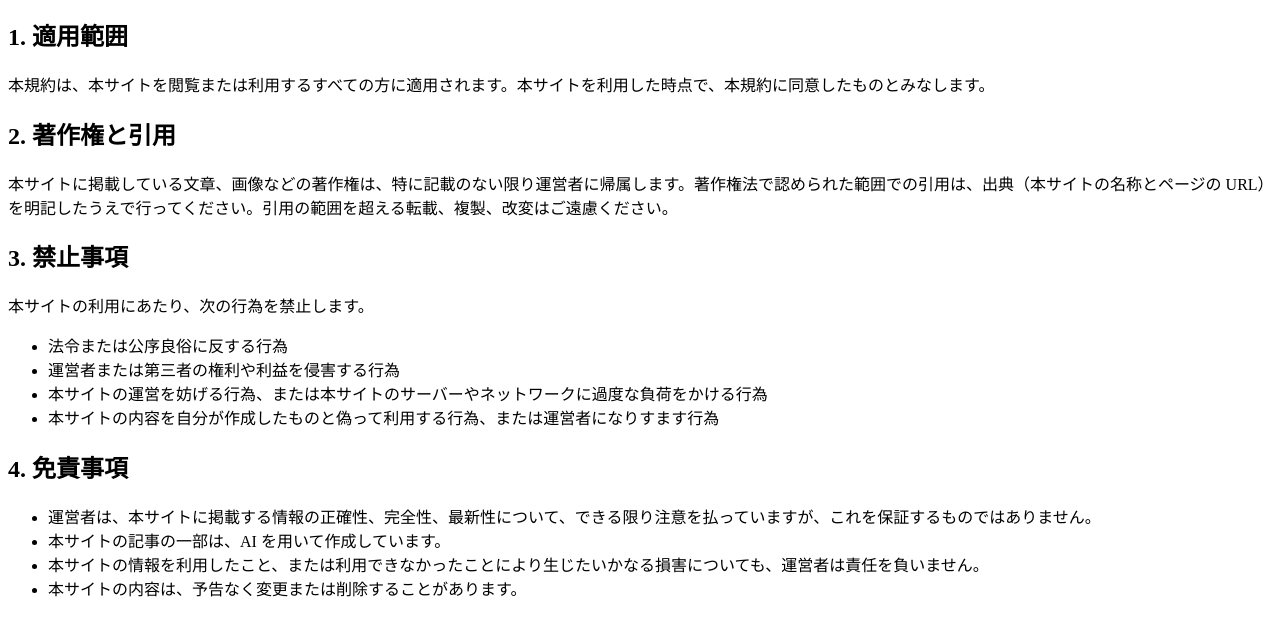
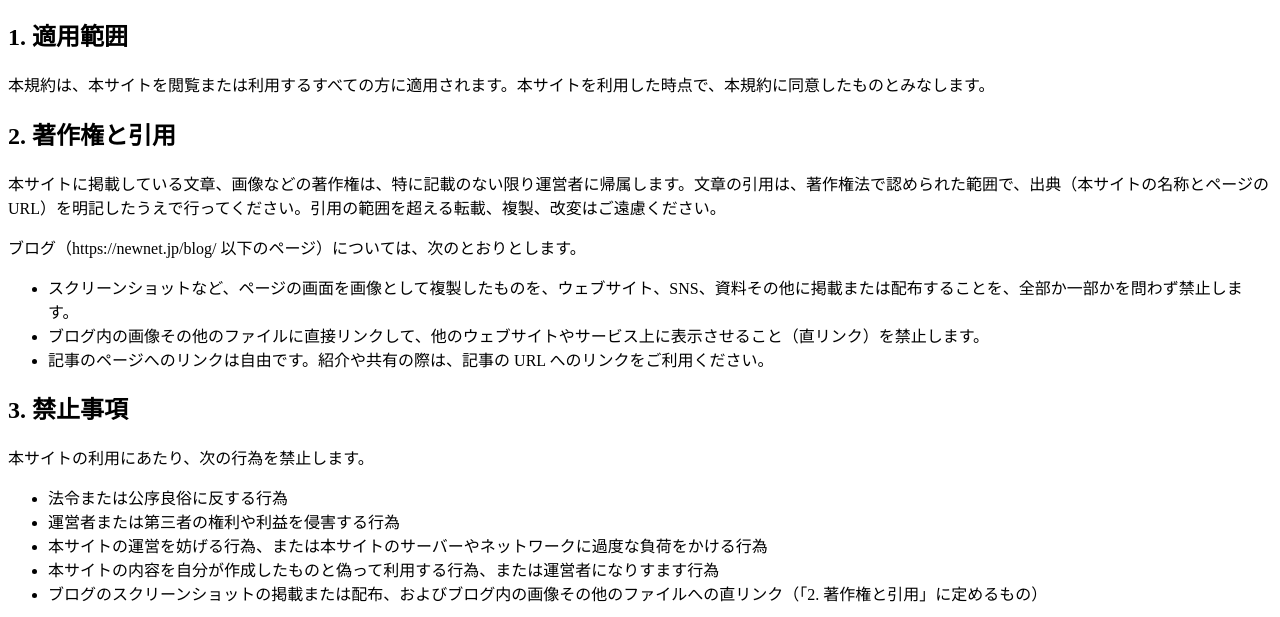
Before and after one commit to newnetjp/newnetjp.github.io, a plain HTML site: page terms/index.html in a window 1280 px wide. Shown: the part 140-757 px from the top of the page. Drawn offline with Linux system fonts and the light colour scheme.

Commit message:
ブログのスクリーンショット掲載と直リンクを禁止
- 利用規約の「著作権と引用」「禁止事項」に条項を追加
- ブログ2ページのフッターに注記を追加

Co-Authored-By: Claude Fable 5.2 <noreply@anthropic.com>
Claude-Session: https://claude.ai/code/session_01HuFpbgzK86nar8B8BkggRk

```diff
--- a/terms/index.html
+++ b/terms/index.html
@@ -15,7 +15,13 @@
 <p>本規約は、本サイトを閲覧または利用するすべての方に適用されます。本サイトを利用した時点で、本規約に同意したものとみなします。</p>
 
 <h2>2. 著作権と引用</h2>
-<p>本サイトに掲載している文章、画像などの著作権は、特に記載のない限り運営者に帰属します。著作権法で認められた範囲での引用は、出典（本サイトの名称とページの URL）を明記したうえで行ってください。引用の範囲を超える転載、複製、改変はご遠慮ください。</p>
+<p>本サイトに掲載している文章、画像などの著作権は、特に記載のない限り運営者に帰属します。文章の引用は、著作権法で認められた範囲で、出典（本サイトの名称とページの URL）を明記したうえで行ってください。引用の範囲を超える転載、複製、改変はご遠慮ください。</p>
+<p>ブログ（https://newnet.jp/blog/ 以下のページ）については、次のとおりとします。</p>
+<ul>
+<li>スクリーンショットなど、ページの画面を画像として複製したものを、ウェブサイト、SNS、資料その他に掲載または配布することを、全部か一部かを問わず禁止します。</li>
+<li>ブログ内の画像その他のファイルに直接リンクして、他のウェブサイトやサービス上に表示させること（直リンク）を禁止します。</li>
+<li>記事のページへのリンクは自由です。紹介や共有の際は、記事の URL へのリンクをご利用ください。</li>
+</ul>
 
 <h2>3. 禁止事項</h2>
 <p>本サイトの利用にあたり、次の行為を禁止します。</p>
@@ -24,6 +30,7 @@
 <li>運営者または第三者の権利や利益を侵害する行為</li>
 <li>本サイトの運営を妨げる行為、または本サイトのサーバーやネットワークに過度な負荷をかける行為</li>
 <li>本サイトの内容を自分が作成したものと偽って利用する行為、または運営者になりすます行為</li>
+<li>ブログのスクリーンショットの掲載または配布、およびブログ内の画像その他のファイルへの直リンク（「2. 著作権と引用」に定めるもの）</li>
 </ul>
 
 <h2>4. 免責事項</h2>
```
Also changed, not shown: blog/claude-code-system-prompt/index.html (+1 -0 lines), blog/index.html (+1 -0 lines).
